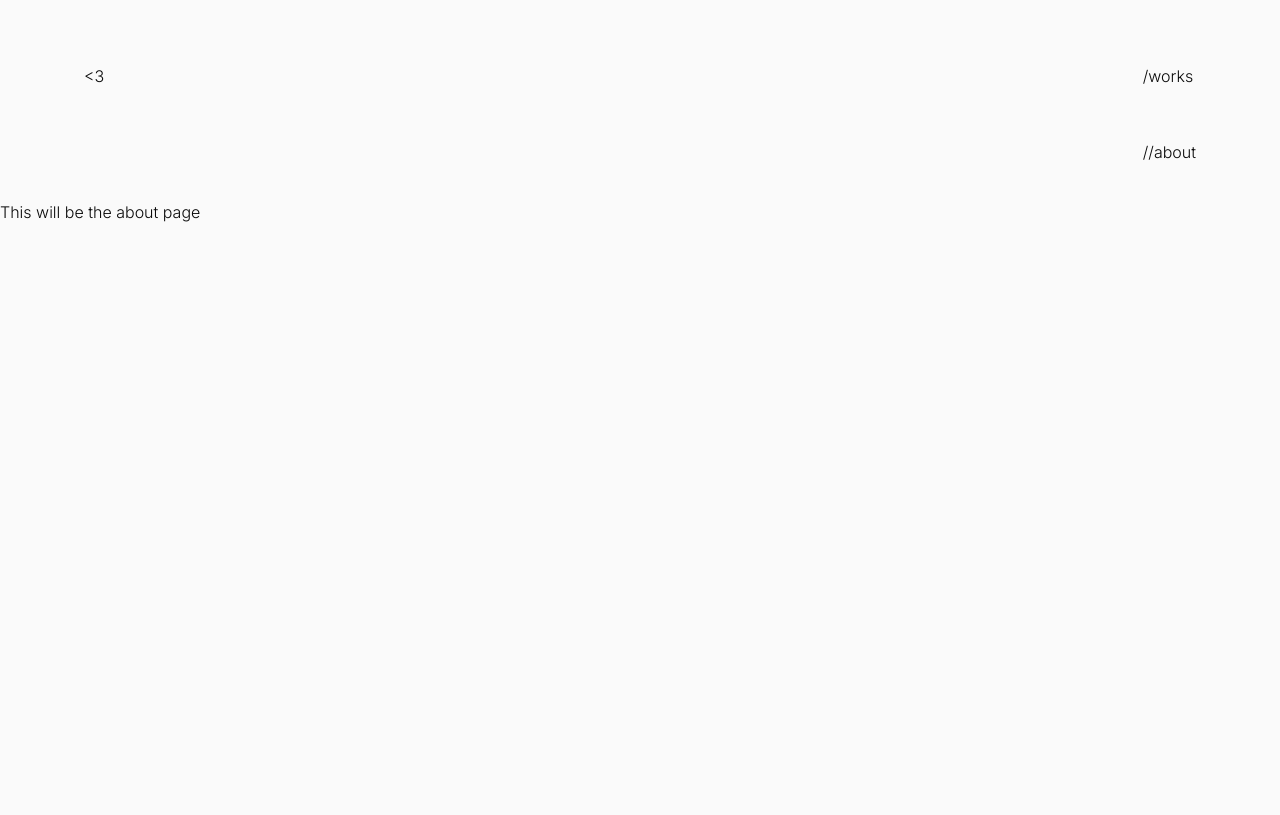
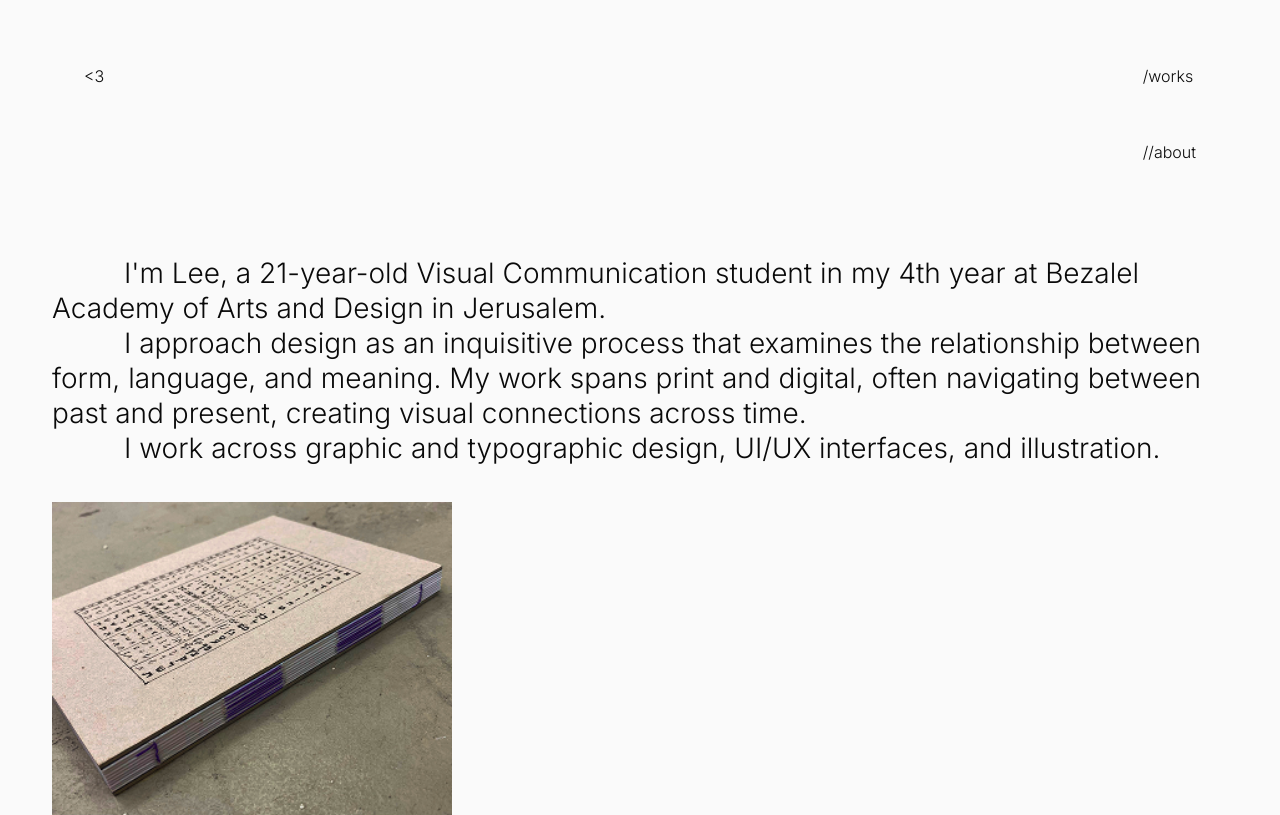
Before and after one commit to dean-effi/lee-portfolio, a Next.js app: page /about in a window 1280 px wide. Built offline with nearby package versions, Linux system fonts and the light colour scheme.

Commit message:
add about page

```diff
--- a/app/about/page.tsx
+++ b/app/about/page.tsx
@@ -1,3 +1,33 @@
+import Image from "next/image"
+
 export default function about() {
-  return <div className="">This will be the about page</div>
+  return (
+    <div className="">
+      <main className="px-9 md:px-13 xl:pt-14 leading-tight tracking-[-8%]">
+        <div className="text-[24px] md:text-[28px] mb-9 ">
+          <p className="indent-[42px] lg:indent-[72px]">
+            I'm Lee, a 21-year-old Visual Communication student in my
+            4th year at Bezalel Academy of Arts and Design in
+            Jerusalem.
+          </p>
+          <p className="indent-[42px] lg:indent-[72px]">
+            I approach design as an inquisitive process that examines
+            the relationship between form, language, and meaning. My
+            work spans print and digital, often navigating between
+            past and present, creating visual connections across time.
+          </p>
+          <p className="indent-[42px] lg:indent-[72px]">
+            I work across graphic and typographic design, UI/UX
+            interfaces, and illustration.
+          </p>
+        </div>
+        <Image
+          alt="lee's portrait"
+          width={400}
+          height={400}
+          src="/temp.png"
+        />
+      </main>
+    </div>
+  )
 }
--- a/app/components/NavBar.tsx
+++ b/app/components/NavBar.tsx
@@ -10,7 +10,7 @@ export default function NavBar() {
   console.log(theme)
   return (
     <nav
-      className={`flex justify-between md:px-[52px] lg:px-[84px] px-9 pt-16 pb-9 ${
+      className={`flex justify-between md:px-[52px] lg:px-[84px] px-9 pt-16 pb-9 tracking-[-8%] ${
         theme === "dark" ? "text-neutral-50 bg-neutral-950" : ""
       }`}
     >
```
